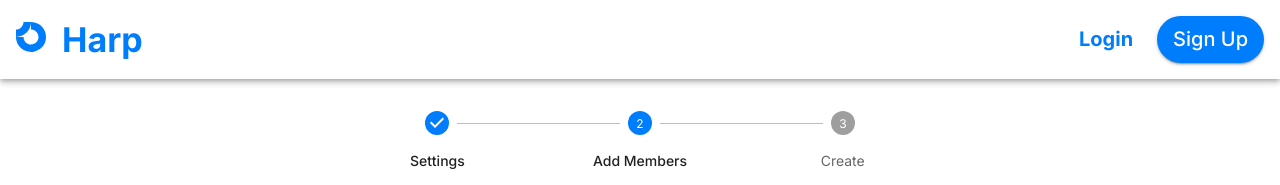
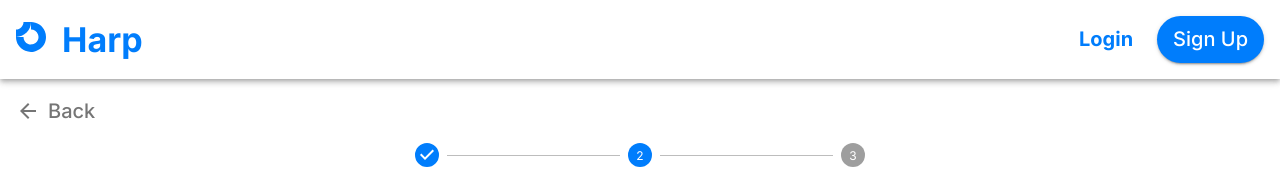
Before and after one commit to COSC-499-W2023/year-long-project-team-3, a Next.js app: page /submission-box/add-members in a window 1280 px wide. Shown: the top 185 px of the page. Built offline with nearby package versions, Linux system fonts and the light colour scheme; no server answers.

Commit message:
Added back button

```diff
--- a/src/app/submission-box/add-members/page.tsx
+++ b/src/app/submission-box/add-members/page.tsx
@@ -15,6 +15,7 @@ import { getEmailRegex } from '@/utils/verification'
 import { Add, Remove } from '@mui/icons-material'
 import Button from '@mui/material/Button'
 import OwnerCard from '@/components/OwnerCard'
+import BackButton from '@/components/BackButton'
 
 interface FormValues {
     email: string
@@ -56,6 +57,7 @@ export default function SubmissionBoxAddMembersPage() {
     return (
         <>
             <Header {...session} />
+            <BackButton route={'/submission-box/settings'} />
             <Box
                 sx={{
                     display: 'flex',
@@ -64,7 +66,6 @@ export default function SubmissionBoxAddMembersPage() {
                     gap: '1rem',
                     width: '100%',
                     height: '100%',
-                    padding: '2rem',
                 }}
             >
                 <Box
```
